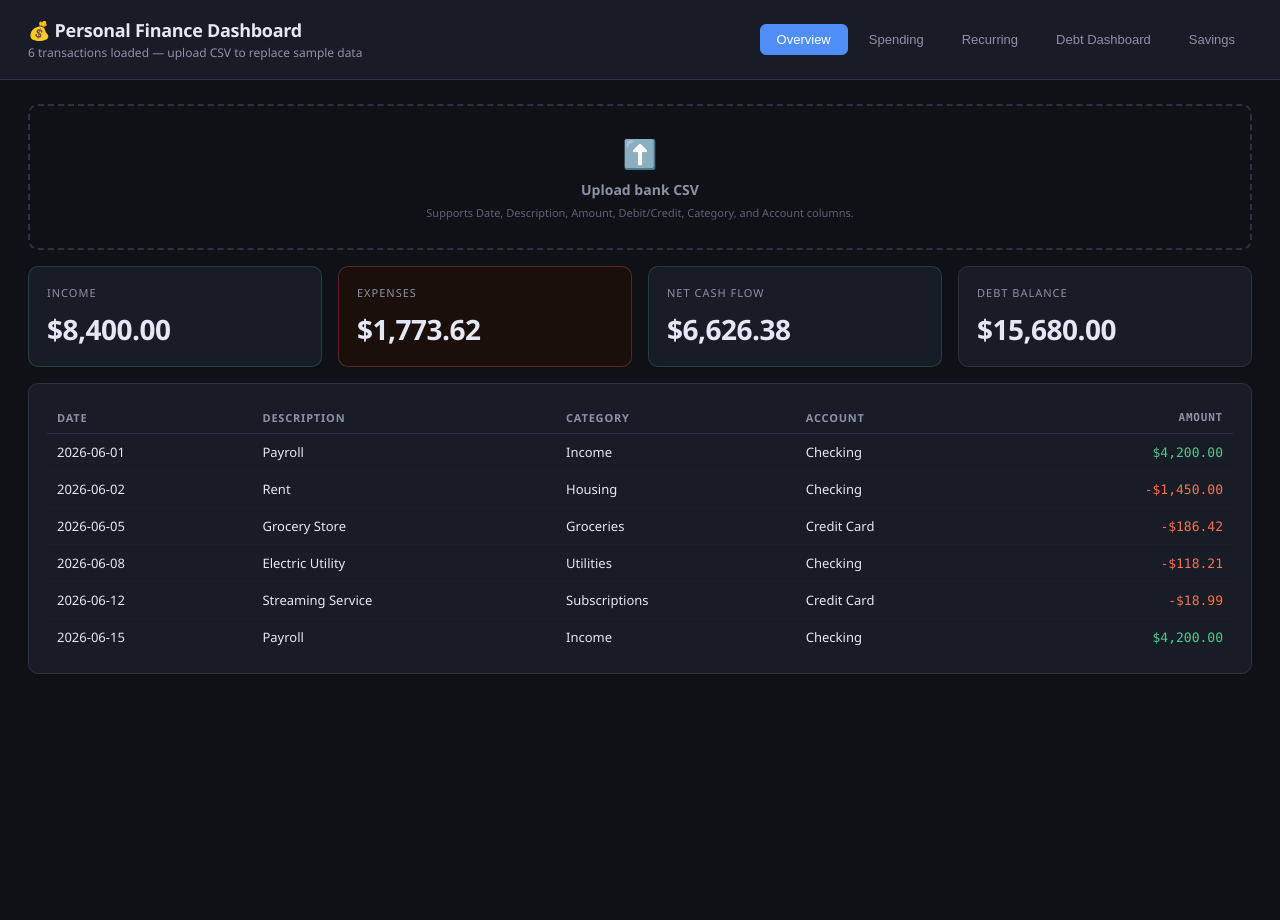
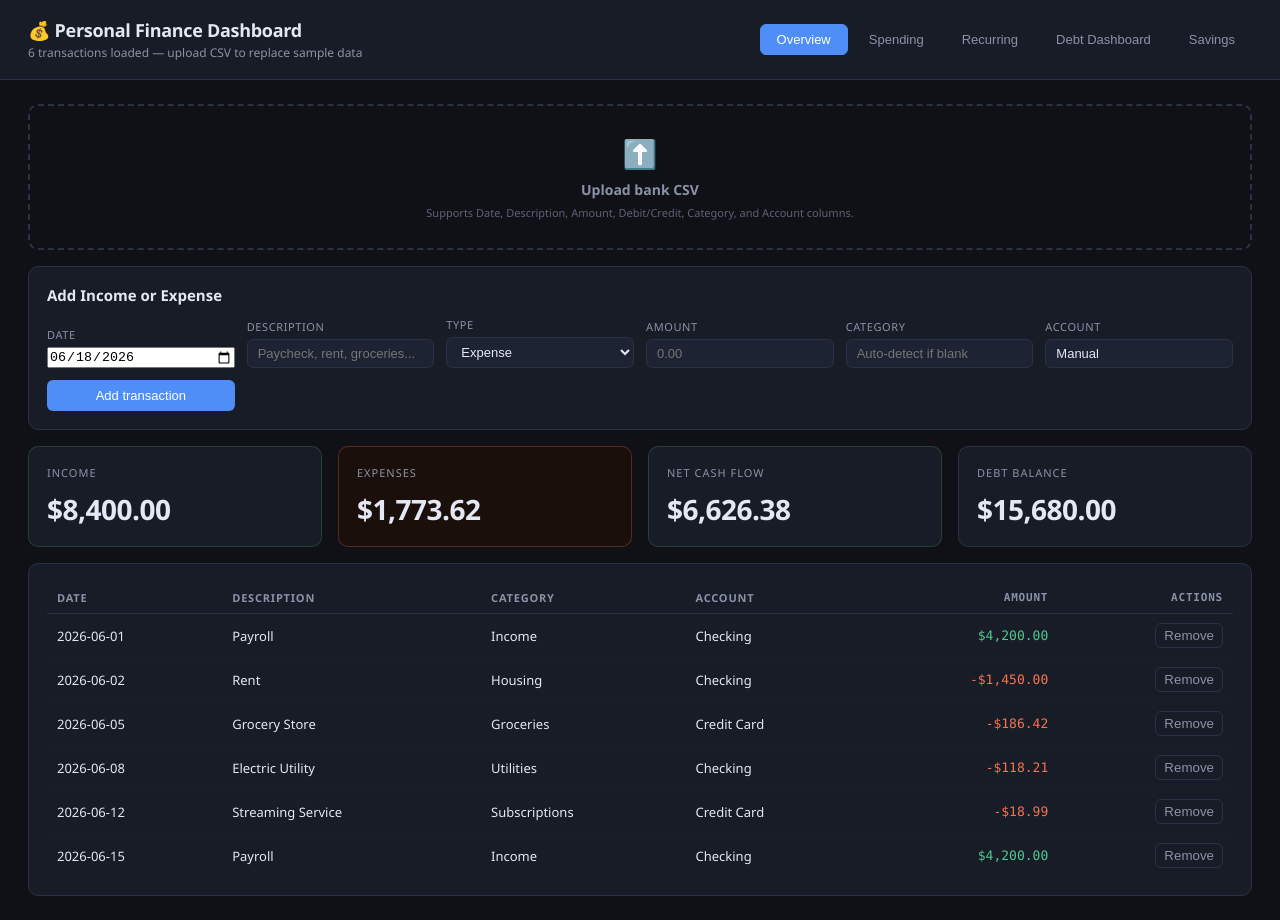
Before and after one commit to nbarr1/Budget, a Next.js app: page / in a window 1280 px wide. Before the commit the page ends 800 px from the top, so only its background shows below. Built offline with nearby package versions, Linux system fonts and the light colour scheme.

Commit message:
Add manual transaction entry

```diff
--- a/src/app/page.tsx
+++ b/src/app/page.tsx
@@ -1,10 +1,11 @@
 'use client';
 
-import { ChangeEvent, useMemo, useState } from 'react';
+import { ChangeEvent, FormEvent, useMemo, useState } from 'react';
 
 type Panel = 'overview' | 'spending' | 'recurring' | 'debt' | 'savings';
 type Tx = { id: string; date: string; description: string; amount: number; category: string; account: string };
 type Debt = { id: string; name: string; type: 'Installment' | 'Revolving'; balance: number; apr: number; minimum: number; original?: number };
+type TxDraft = { date: string; description: string; amount: string; kind: 'income' | 'expense'; category: string; account: string };
 
 const sampleTransactions: Tx[] = [
   { id: '1', date: '2026-06-01', description: 'Payroll', amount: 4200, category: 'Income', account: 'Checking' },
@@ -19,6 +20,15 @@ const initialDebts: Debt[] = [
   { id: 'd1', name: 'Rewards Credit Card', type: 'Revolving', balance: 3280, apr: 24.99, minimum: 110, original: 5000 },
   { id: 'd2', name: 'Auto Loan', type: 'Installment', balance: 12400, apr: 6.5, minimum: 415, original: 21000 },
 ];
+
+const emptyDraft = (): TxDraft => ({
+  date: new Date().toISOString().slice(0, 10),
+  description: '',
+  amount: '',
+  kind: 'expense',
+  category: '',
+  account: 'Manual',
+});
 
 function money(value: number) {
   return value.toLocaleString('en-US', { style: 'currency', currency: 'USD' });
@@ -67,6 +77,7 @@ function Dashboard() {
   const [activePanel, setActivePanel] = useState<Panel>('overview');
   const [transactions, setTransactions] = useState<Tx[]>(sampleTransactions);
   const [debts, setDebts] = useState<Debt[]>(initialDebts);
+  const [draft, setDraft] = useState<TxDraft>(() => emptyDraft());
   const [extraPayment, setExtraPayment] = useState(250);
   const [savingsGoal, setSavingsGoal] = useState(1000);
 
@@ -90,6 +101,26 @@ function Dashboard() {
     setTransactions(parseCsv(await file.text()));
   }
 
+  function addManualTransaction(event: FormEvent<HTMLFormElement>) {
+    event.preventDefault();
+    const amount = Number(draft.amount);
+    if (!draft.description.trim() || !Number.isFinite(amount) || amount <= 0) return;
+    const signedAmount = draft.kind === 'expense' ? -Math.abs(amount) : Math.abs(amount);
+    setTransactions((current) => [{
+      id: `manual-${Date.now()}`,
+      date: draft.date,
+      description: draft.description.trim(),
+      amount: signedAmount,
+      category: draft.category.trim() || categorize(draft.description, signedAmount),
+      account: draft.account.trim() || 'Manual',
+    }, ...current]);
+    setDraft(emptyDraft());
+  }
+
+  function removeTransaction(id: string) {
+    setTransactions((current) => current.filter((transaction) => transaction.id !== id));
+  }
+
   function updateDebt(id: string, field: keyof Debt, value: string) {
     setDebts((current) => current.map((debt) => debt.id === id ? { ...debt, [field]: field === 'name' ? value : Number(value) } : debt));
   }
@@ -105,22 +136,36 @@ function Dashboard() {
     <main>
       <section className={`panel ${activePanel === 'overview' ? 'active' : ''}`}>
         <label className="upload-area"><input type="file" accept=".csv,text/csv" onChange={uploadCsv} /><div className="upload-icon">⬆️</div><strong>Upload bank CSV</strong><div className="upload-hint">Supports Date, Description, Amount, Debit/Credit, Category, and Account columns.</div></label>
+        <ManualTransactionForm draft={draft} onDraftChange={setDraft} onSubmit={addManualTransaction} />
         <div className="grid4"><Metric title="Income" value={money(totals.income)} good /><Metric title="Expenses" value={money(totals.expenses)} warn /><Metric title="Net Cash Flow" value={money(totals.net)} good={totals.net >= 0} /><Metric title="Debt Balance" value={money(totals.debtTotal)} /></div>
-        <Table transactions={transactions.slice(0, 8)} />
+        <Table transactions={transactions.slice(0, 8)} onRemove={removeTransaction} />
       </section>
 
       <section className={`panel ${activePanel === 'spending' ? 'active' : ''}`}>
         <h2 className="section-title">Spending by Category <span className="badge">{Object.keys(totals.categories).length} categories</span></h2>
-        <div className="card"><table className="tbl"><tbody>{Object.entries(totals.categories).sort((a, b) => b[1] - a[1]).map(([category, amount]) => <tr key={category}><td>{category}</td><td className="num">{money(amount)}</td><td><div className="bar-wrap"><div className="bar-track"><div className="bar-fill" style={{ width: `${(amount / totals.expenses) * 100}%`, background: 'var(--accent)' }} /></div><span className="bar-pct">{Math.round((amount / totals.expenses) * 100)}%</span></div></td></tr>)}</tbody></table></div>
+        <div className="card"><table className="tbl"><tbody>{Object.entries(totals.categories).sort((a, b) => b[1] - a[1]).map(([category, amount]) => <tr key={category}><td>{category}</td><td className="num">{money(amount)}</td><td><div className="bar-wrap"><div className="bar-track"><div className="bar-fill" style={{ width: `${totals.expenses ? (amount / totals.expenses) * 100 : 0}%`, background: 'var(--accent)' }} /></div><span className="bar-pct">{Math.round(totals.expenses ? (amount / totals.expenses) * 100 : 0)}%</span></div></td></tr>)}</tbody></table></div>
       </section>
 
-      <section className={`panel ${activePanel === 'recurring' ? 'active' : ''}`}><h2 className="section-title">Detected Recurring Items</h2><div className="card"><Table transactions={recurring} /></div></section>
+      <section className={`panel ${activePanel === 'recurring' ? 'active' : ''}`}><h2 className="section-title">Detected Recurring Items</h2><div className="card"><Table transactions={recurring} onRemove={removeTransaction} /></div></section>
 
       <section className={`panel ${activePanel === 'debt' ? 'active' : ''}`}><div className="grid2"><Metric title="Projected Payoff" value={`${payoffMonths} months`} /><div className="card"><label>Extra monthly payment</label><input type="number" value={extraPayment} onChange={(e) => setExtraPayment(Number(e.target.value))} /></div></div>{debts.map((debt) => <div className="debt-card confirmed" key={debt.id}><div className="debt-header"><div><input value={debt.name} onChange={(e) => updateDebt(debt.id, 'name', e.target.value)} /><div className="debt-type">{debt.type}</div></div><span className={`debt-badge ${debt.type === 'Installment' ? 'installment' : 'revolving'}`}>{debt.type}</span></div><div className="debt-grid"><Field label="Balance" value={debt.balance} onChange={(v) => updateDebt(debt.id, 'balance', v)} /><Field label="APR %" value={debt.apr} onChange={(v) => updateDebt(debt.id, 'apr', v)} /><Field label="Minimum" value={debt.minimum} onChange={(v) => updateDebt(debt.id, 'minimum', v)} /></div><div className="payoff-bar"><div className="payoff-bar-track"><div className="payoff-bar-fill" style={{ width: `${Math.min(100, 100 - (debt.balance / (debt.original ?? debt.balance)) * 100)}%` }} /></div><div className="payoff-label"><span>Paid off</span><span>{money(debt.balance)} remaining</span></div></div></div>)}</section>
 
       <section className={`panel ${activePanel === 'savings' ? 'active' : ''}`}><div className="grid3"><Metric title="Savings Rate" value={`${totals.savingsRate.toFixed(1)}%`} good={totals.savingsRate >= 20} /><div className="card"><label>Monthly goal</label><input type="number" value={savingsGoal} onChange={(e) => setSavingsGoal(Number(e.target.value))} /></div><Metric title="Goal Progress" value={`${Math.min(100, (Math.max(0, totals.net) / savingsGoal) * 100).toFixed(0)}%`} /></div><p className="notice info">Savings equals income minus expenses for the currently loaded CSV period.</p></section>
     </main>
   </>;
+}
+
+function ManualTransactionForm({ draft, onDraftChange, onSubmit }: { draft: TxDraft; onDraftChange: (draft: TxDraft) => void; onSubmit: (event: FormEvent<HTMLFormElement>) => void }) {
+  return <form className="card form manual-form" onSubmit={onSubmit}>
+    <h2 className="form-title">Add Income or Expense</h2>
+    <label>Date<input type="date" value={draft.date} onChange={(event) => onDraftChange({ ...draft, date: event.target.value })} /></label>
+    <label>Description<input type="text" value={draft.description} onChange={(event) => onDraftChange({ ...draft, description: event.target.value })} placeholder="Paycheck, rent, groceries..." required /></label>
+    <label>Type<select value={draft.kind} onChange={(event) => onDraftChange({ ...draft, kind: event.target.value as TxDraft['kind'] })}><option value="income">Income</option><option value="expense">Expense</option></select></label>
+    <label>Amount<input type="number" min="0.01" step="0.01" value={draft.amount} onChange={(event) => onDraftChange({ ...draft, amount: event.target.value })} placeholder="0.00" required /></label>
+    <label>Category<input type="text" value={draft.category} onChange={(event) => onDraftChange({ ...draft, category: event.target.value })} placeholder="Auto-detect if blank" /></label>
+    <label>Account<input type="text" value={draft.account} onChange={(event) => onDraftChange({ ...draft, account: event.target.value })} placeholder="Checking" /></label>
+    <button className="btn" type="submit">Add transaction</button>
+  </form>;
 }
 
 function Metric({ title, value, warn, good }: { title: string; value: string; warn?: boolean; good?: boolean }) {
@@ -131,9 +176,9 @@ function Field({ label, value, onChange }: { label: string; value: number; onCha
   return <div className="debt-field"><label>{label}</label><input type="number" value={value} onChange={(e) => onChange(e.target.value)} /></div>;
 }
 
-function Table({ transactions }: { transactions: Tx[] }) {
+function Table({ transactions, onRemove }: { transactions: Tx[]; onRemove?: (id: string) => void }) {
   if (!transactions.length) return <div className="empty-state"><div className="empty-icon">📭</div><p>No matching transactions.</p></div>;
-  return <div className="card"><table className="tbl"><thead><tr><th>Date</th><th>Description</th><th>Category</th><th>Account</th><th className="num">Amount</th></tr></thead><tbody>{transactions.map((t) => <tr key={t.id}><td>{t.date}</td><td>{t.description}</td><td>{t.category}</td><td>{t.account}</td><td className={`num ${t.amount < 0 ? 'red' : 'grn'}`}>{money(t.amount)}</td></tr>)}</tbody></table></div>;
+  return <div className="card"><table className="tbl"><thead><tr><th>Date</th><th>Description</th><th>Category</th><th>Account</th><th className="num">Amount</th>{onRemove ? <th className="num">Actions</th> : null}</tr></thead><tbody>{transactions.map((t) => <tr key={t.id}><td>{t.date}</td><td>{t.description}</td><td>{t.category}</td><td>{t.account}</td><td className={`num ${t.amount < 0 ? 'red' : 'grn'}`}>{money(t.amount)}</td>{onRemove ? <td className="num"><button className="link-btn" type="button" onClick={() => onRemove(t.id)}>Remove</button></td> : null}</tr>)}</tbody></table></div>;
 }
 
 export default function Home() { return <Dashboard />; }
```
Also changed, not shown: src/app/globals.css.
